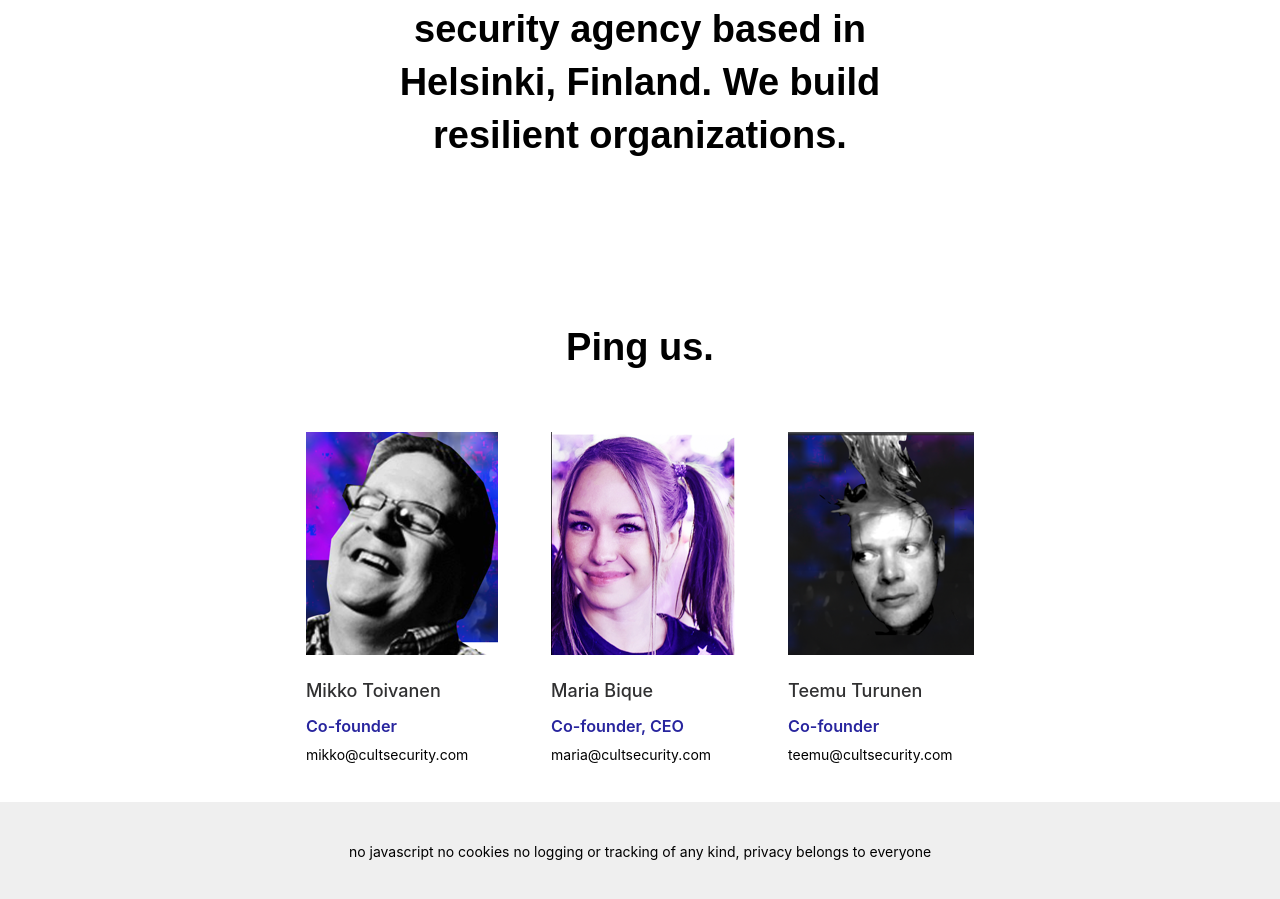
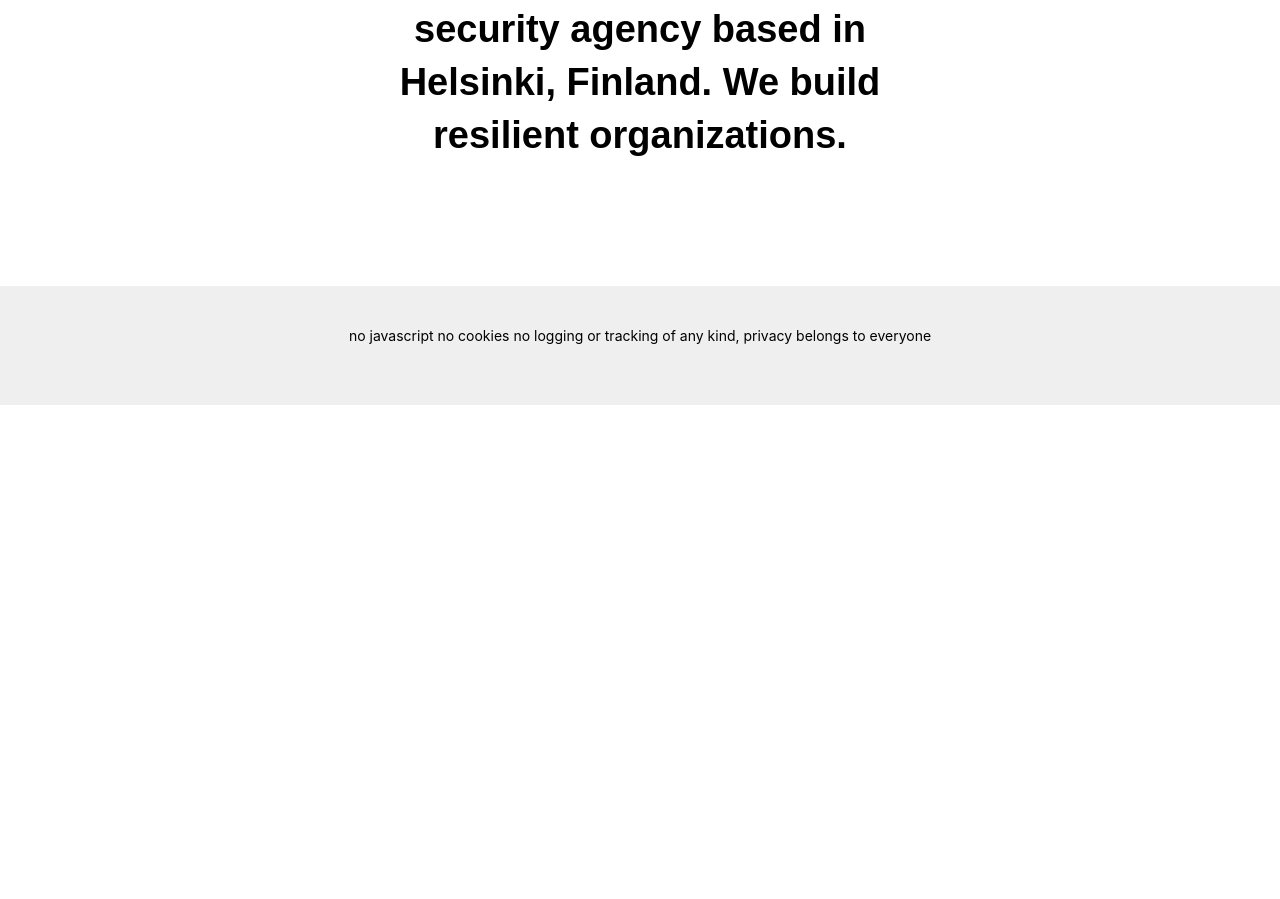
Before and after one commit to cultsecurity/cultsecurity.github.io, a Jekyll site: the page built from privacy/index.html, in a window 1280 px wide and 900 px high, scrolled down 841 px. Built offline with Jekyll 4.4.1, drawn with Linux system fonts in a browser that asks for light colours; after the commit the page ends 1246 px from its top, so only the background shows below that.

Commit message:
Deleting unnecessary contacts

```diff
--- a/privacy/index.html
+++ b/privacy/index.html
@@ -30,64 +30,3 @@ custom_js:
     </div>
   </div>
 </section>
-
-<section class="contact">
-  <div class="container">
-    <div class="section-header">
-      <a name="contact"></a>
-      <br/>
-      <p class="shortphrase">
-        Ping us.
-      </p>
-    </div>
-
-  <div class="contact-block left">
-
-    <img src="{{ site.baseurl }}/assets/img/mikko-web.png" alt="">
-    <h3 class="contact-name">Mikko Toivanen</h3>
-    <div class="contact-details">
-        <div class="contact-position">
-          Co-founder
-        </div>
-        <div class="contact-phone">
-        </div>
-        <div class="contact-email">
-          mikko@cultsecurity.com
-        </div>
-        <div class="new-line"> </div>
-    </div>
-  </div>
-
-
-  <div class="contact-block right">
-    <img src="{{ site.baseurl }}/assets/img/maria-web.png" alt="">
-    <h3 class="contact-name">Maria Bique</h3>
-    <div class="contact-details">
-        <div class="contact-position">
-          Co-founder, CEO
-        </div>
-        <div class="contact-phone">
-        </div>
-        <div class="contact-email">
-          maria@cultsecurity.com
-        </div>
-        <div class="new-line"> </div>
-    </div>
-  </div>
-
-  <div class="contact-block right">
-    <img src="{{ site.baseurl }}/assets/img/teemu-web.png" alt="">
-    <h3 class="contact-name">Teemu Turunen</h3>
-    <div class="contact-details">
-        <div class="contact-position">
-          Co-founder
-        </div>
-        <div class="contact-phone">
-        </div>
-        <div class="contact-email">
-          teemu@cultsecurity.com
-        </div>
-        <div class="new-line"> </div>
-    </div>
-  </div>
-</section>
```
